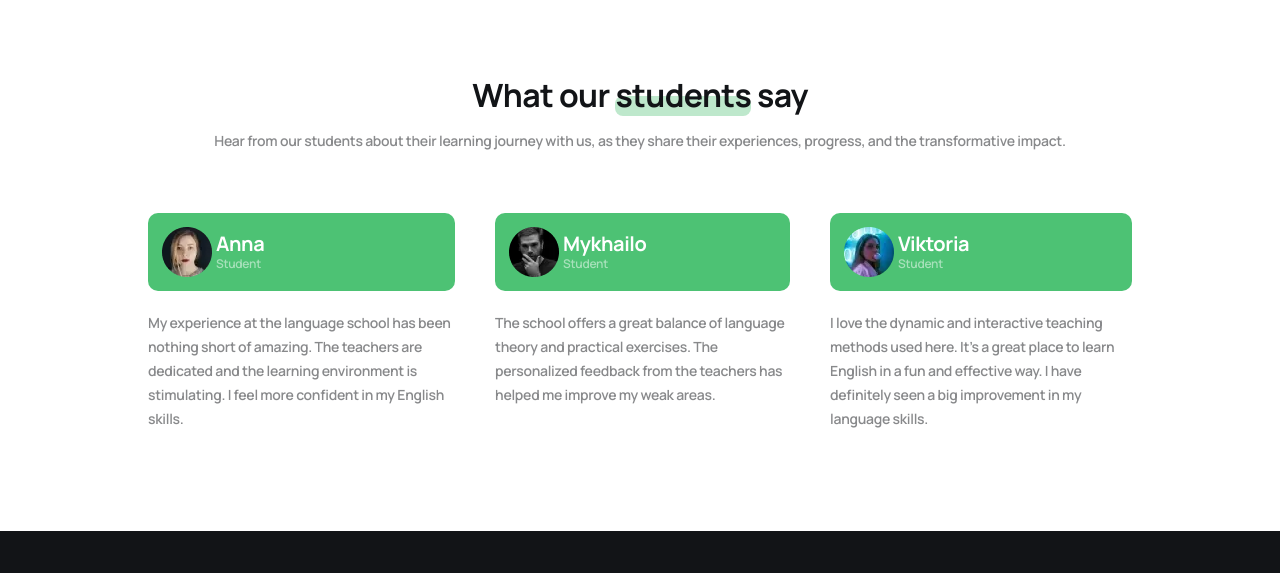
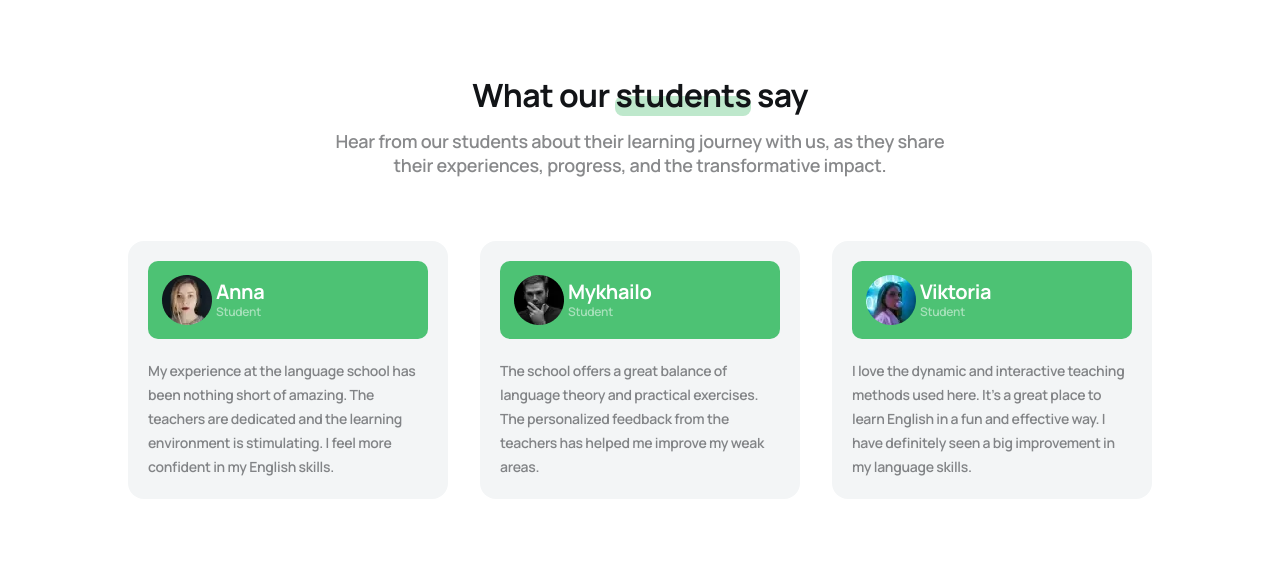
Before and after one commit to slonic32/english-school-4, a website built with Vite: page src/index.html in a window 1280 px wide. Shown: the part 4780-5353 px from the top of the page. Built offline with nearby package versions, Linux system fonts and the light colour scheme.

Commit message:
Update students.css

```diff
--- a/src/css/students.css
+++ b/src/css/students.css
@@ -28,11 +28,14 @@
 .feedbacks-list {
   display: flex;
   flex-direction: row;
+  gap: 8px;
 }
 
 .feedback-card {
   padding: 20px;
   min-width: 335px;
+  border-radius: 16px;
+  background: #F3F5F6;
 }
 
 .feedback-student-header {
@@ -67,3 +70,36 @@
   line-height: 24px;
 
 }
+
+
+@media screen and (min-width: 768px) {
+  .feedback-card {
+    min-width: 335px;
+  }
+
+  .feedbacks-list {
+
+    gap: 32px;
+  }
+
+  .feedback-description {
+    font-size: 18px;
+
+    max-width: 647px;
+    margin: 0 auto 64px;
+
+  }
+
+
+
+}
+
+@media screen and (min-width: 1280px) {
+  .feedback-card {
+    min-width: 320px;
+
+  }
+
+
+
+}
```
